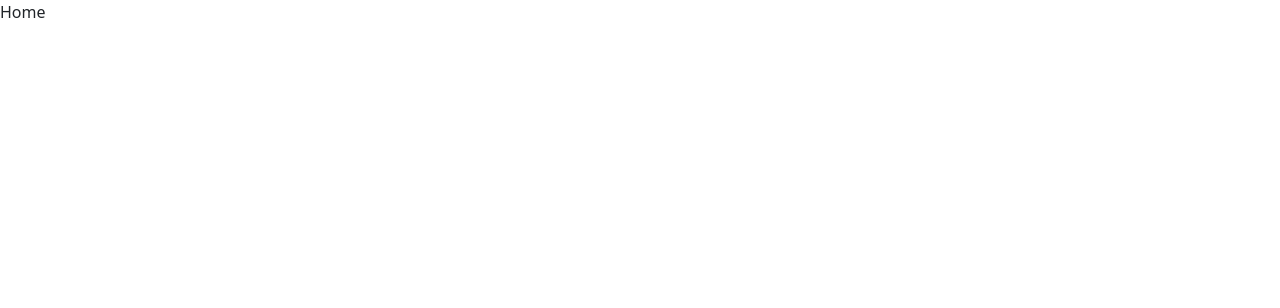
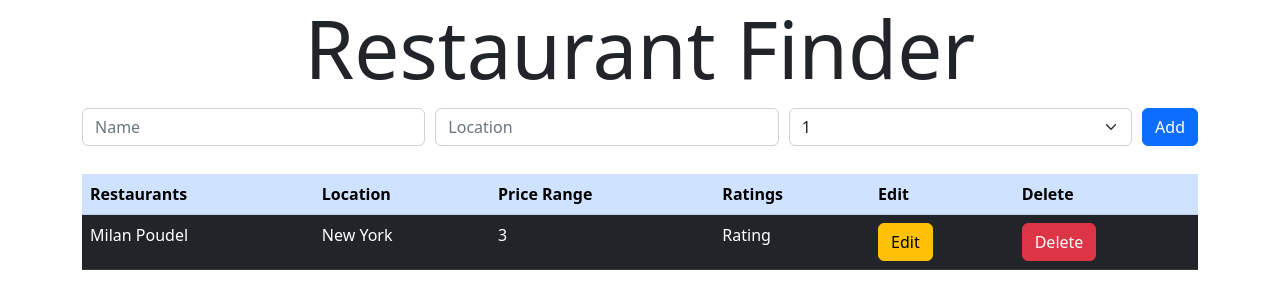
Before and after one commit to milanpoudelwebdeveloper/yelp-client, a Next.js app: page / in a window 1280 px wide. Shown: the top 308 px of the page. Built offline with nearby package versions, Linux system fonts and the light colour scheme.

Commit message:
feature/homepage-with-header-add-restaurants-all-restaurants

```diff
--- /dev/null
+++ b/components/AddRestaurant.tsx
@@ -0,0 +1,31 @@
+import React from 'react'
+
+const AddRestaurant = () => {
+  return (
+    <div className='mb-4'>
+       <form>
+        <div className='addContainer' >
+            <div className="col">
+                <input type="text" className='form-control' placeholder='Name'/>
+            </div>
+            <div className="col">
+                <input type="text" className='form-control' placeholder='Location' />
+            </div>
+            <div className="col">
+                <select className='form-select my-1 mr-sm-2'>
+                    <option disabled>Price Range</option>
+                    <option value="1">1</option>
+                    <option value="2">2</option>
+                    <option value="3">3</option>
+                    <option value="4">4</option>
+                    <option value="5">5</option>
+                </select>
+            </div>
+            <button className='btn btn-primary'>Add</button>
+        </div>
+       </form>
+    </div>
+  )
+}
+
+export default AddRestaurant
--- /dev/null
+++ b/components/Header.tsx
@@ -0,0 +1,13 @@
+import React from 'react'
+
+const Header = () => {
+  return (
+    <div>
+        <h1 className='font-weight-light display-1 text-center'>
+            Restaurant Finder
+        </h1>
+    </div>
+  )
+}
+
+export default Header
--- /dev/null
+++ b/components/Restaurants.tsx
@@ -0,0 +1,30 @@
+import React from "react";
+import { tableHeadings } from "../constants/tableHeadings";
+
+const Restaurants = () => {
+  return (
+    <div className="list-group">
+      <table className="table table-dark table-hover">
+        <thead>
+          <tr className="table-primary">
+            {tableHeadings.map((item) => (
+              <th scope="col" key={item}>{item}</th>
+            ))}
+          </tr>
+        </thead>
+        <tbody>
+            <tr>
+                <td>Milan Poudel</td>
+                <td>New York</td>
+                <td>3</td>
+                <td>Rating</td>
+                <td><button className="btn btn-warning">Edit</button></td>
+                <td><button className="btn btn-danger">Delete</button></td>
+            </tr>
+        </tbody>
+      </table>
+    </div>
+  );
+};
+
+export default Restaurants;
--- /dev/null
+++ b/constants/tableHeadings.ts
@@ -0,0 +1,8 @@
+export const tableHeadings = [
+    'Restaurants',
+    'Location',
+    'Price Range',
+    'Ratings',
+    'Edit',
+    'Delete'
+]
--- a/pages/_app.tsx
+++ b/pages/_app.tsx
@@ -1,15 +1,17 @@
-import { AppProps } from "next/app"
-import "bootstrap/dist/css/bootstrap.min.css"
-import Head from "next/head"
+import { AppProps } from "next/app";
+import "bootstrap/dist/css/bootstrap.min.css";
+import Head from "next/head";
+import "../styles/globals.css";
 
-function MyApp({ Component, pageProps }:AppProps) {
-    return <>
-    <Head>
-      <meta name="viewport" content="width=device-width, initial-scale=1.0" />
-    </Head>
-    <Component {...pageProps} />
-    </>
-  }
+function MyApp({ Component, pageProps }: AppProps) {
+  return (
+    <div className="container">
+      <Head>
+        <meta name="viewport" content="width=device-width, initial-scale=1.0" />
+      </Head>
+      <Component {...pageProps} />
+    </div>
+  );
+}
 
-
-  export default MyApp
+export default MyApp;
--- a/pages/index.tsx
+++ b/pages/index.tsx
@@ -1,8 +1,15 @@
 import React from 'react'
+import AddRestaurant from '../components/AddRestaurant'
+import Header from '../components/Header'
+import Restaurants from '../components/Restaurants'
 
 const Home = () => {
   return (
-    <div>Home</div>
+    <div>
+      <Header />
+      <AddRestaurant />
+      <Restaurants />
+    </div>
   )
 }
 
--- /dev/null
+++ b/styles/globals.css
@@ -0,0 +1,11 @@
+* {
+    margin: 0;
+    padding: 0;
+    box-sizing: "border-box"
+}
+
+.addContainer {
+    display: flex;
+    align-items: center;
+    gap: 10px;
+}
```
